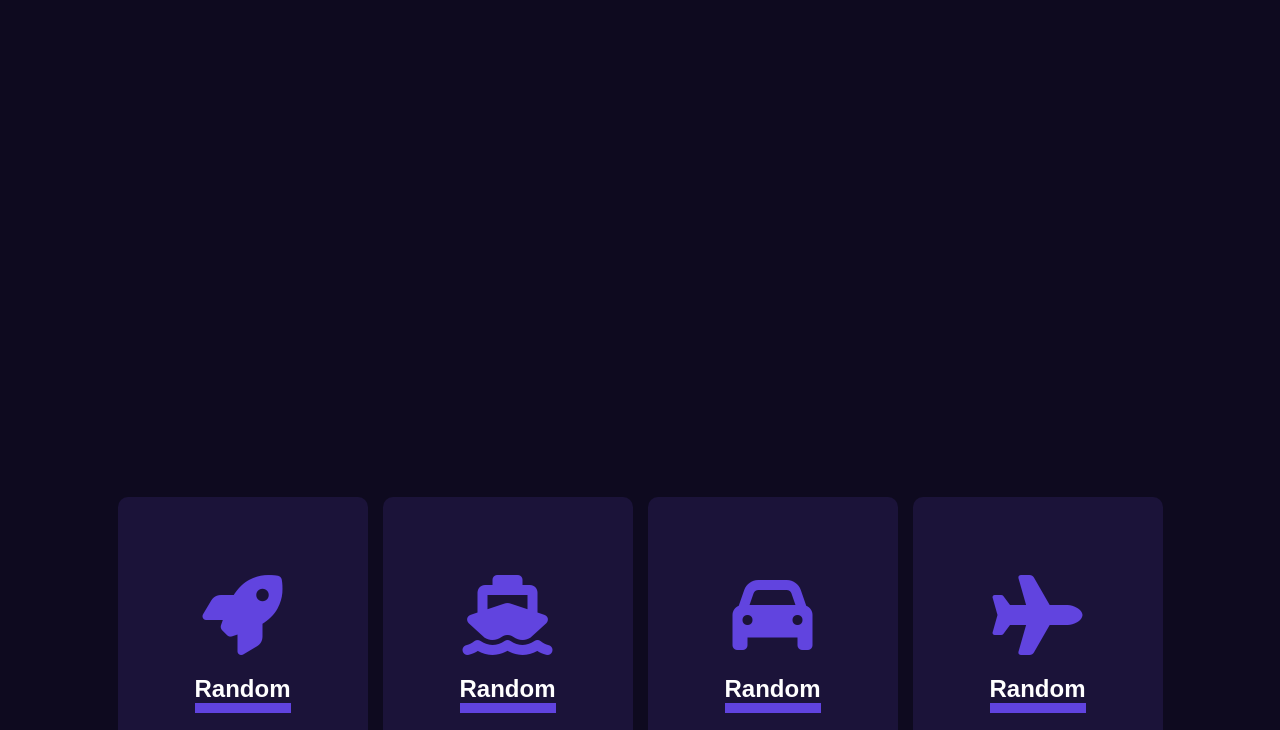
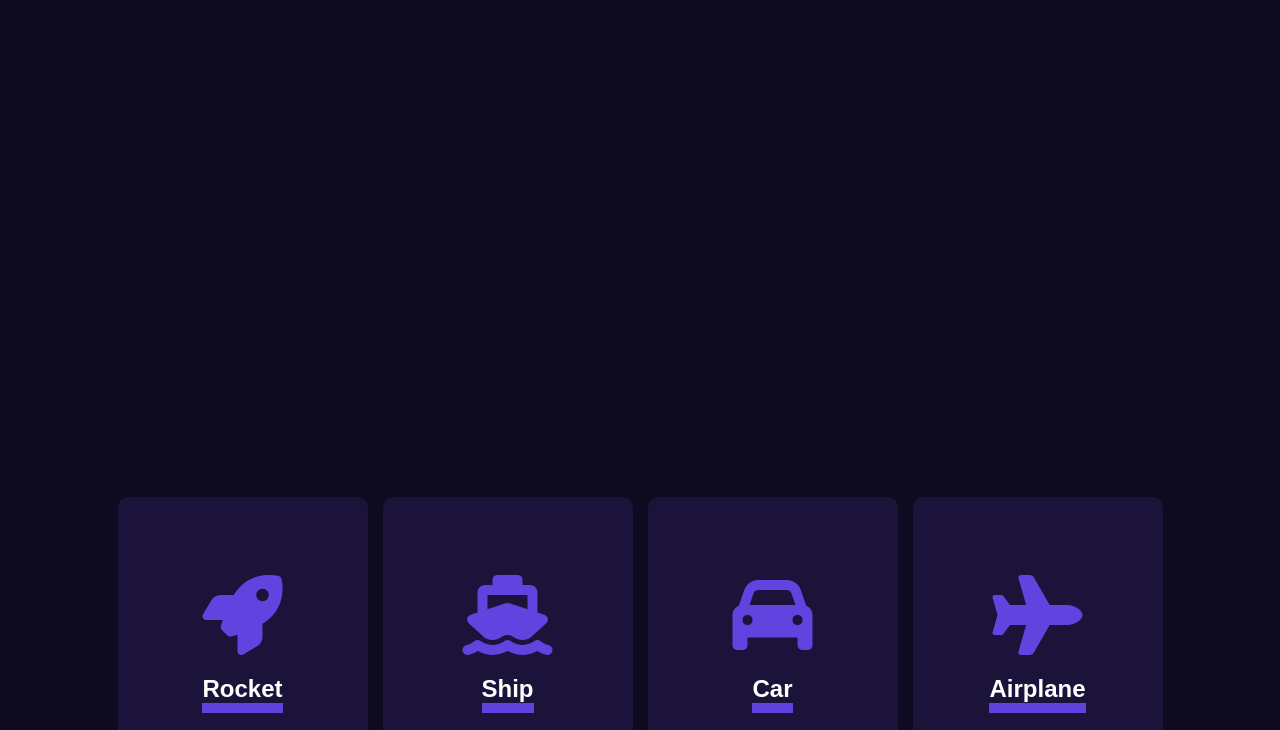
Before and after one commit to Gamerproyz31/Gamerproyz31.github.io, a plain HTML site: page index.html in a window 1280 px wide. Shown: the part 58-788 px from the top of the page. Drawn offline with Linux system fonts and the light colour scheme.

Commit message:
Update index.html

```diff
--- a/index.html
+++ b/index.html
@@ -42,22 +42,22 @@
     <div class="card-container">
       <div class="card">
         <i class="fa-solid fa-rocket"></i></i>
-        <h2>Random</h2>
+        <h2>Rocket</h2>
         <p>Lorem ipsum, dolor sit amet consectetur adipisicing elit.</p>
       </div>
       <div class="card">
         <i class="fa-solid fa-ship"></i></i>
-        <h2>Random</h2>
+        <h2>Ship</h2>
         <p>Lorem ipsum, dolor sit amet consectetur adipisicing elit.</p>
       </div>
       <div class="card">
         <i class="fa-solid fa-car"></i></i>
-        <h2>Random</h2>
+        <h2>Car</h2>
         <p>Lorem ipsum, dolor sit amet consectetur adipisicing elit.</p>
       </div>
       <div class="card">
         <i class="fa-solid fa-plane"></i></i>
-        <h2>Random</h2>
+        <h2>Airplane</h2>
         <p>Lorem ipsum, dolor sit amet consectetur adipisicing elit.</p>
       </div>
     </div>
```
